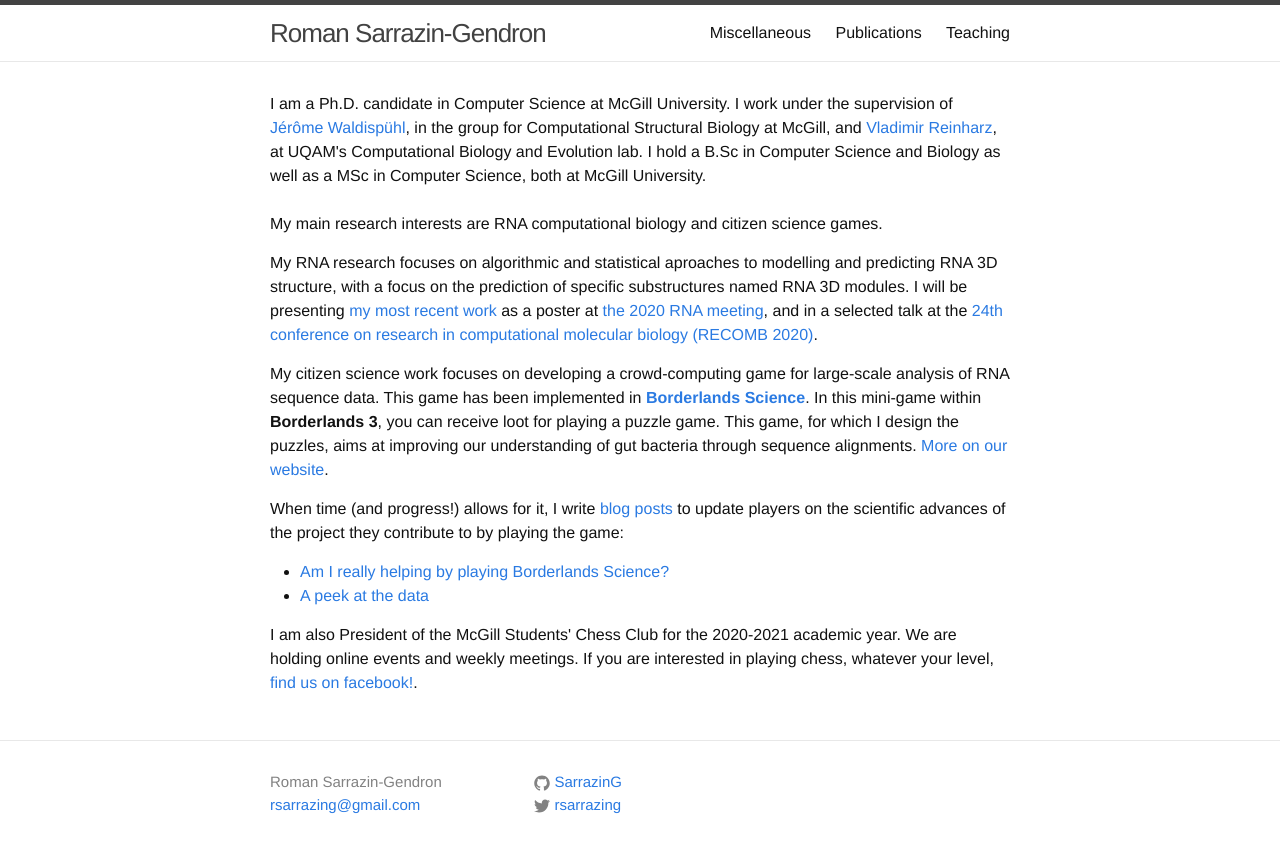
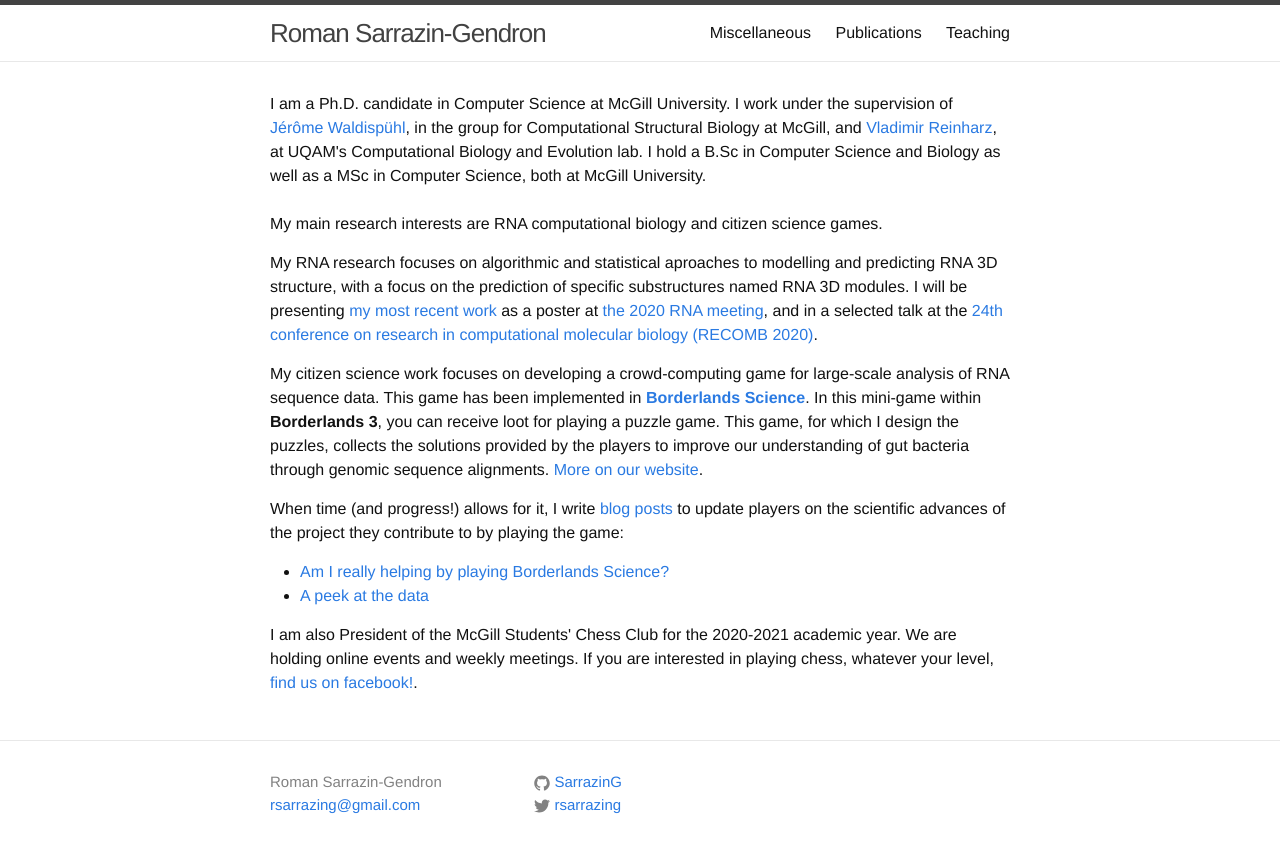
Before and after one commit to SarrazinG/SarrazinG.github.io, a Jekyll site: the page built from index.html, in a window 1280 px wide. Shown: the top 853 px of the page. Built offline with Jekyll 4.4.1, drawn with Linux system fonts in a browser that asks for light colours.

Commit message:
Update index.html

```diff
--- a/index.html
+++ b/index.html
@@ -8,7 +8,7 @@ I am a Ph.D. candidate in Computer Science at McGill University. I work under th
 
 <p>My main research interests are RNA computational biology and citizen science games.</p>
 <p>My RNA research focuses on algorithmic and statistical aproaches to modelling and predicting RNA 3D structure, with a focus on the prediction of specific substructures named RNA 3D modules. I will be presenting <a href="https://www.biorxiv.org/content/10.1101/834762v2">my most recent work</a> as a poster at <a href="https://www2.rnasociety.org/conferences/rna-2020/">the 2020 RNA meeting</a>, and in a selected talk at the <a href="https://www.recomb2020.org/">24th conference on research in computational molecular biology (RECOMB 2020)</a>.</p>
-<p>My citizen science work focuses on developing a crowd-computing game for large-scale analysis of RNA sequence data. This game has been implemented in <a href="https://borderlands.com/en-US/news/2020-04-07-borderlands-science/"><strong>Borderlands Science</strong></a>. In this mini-game within <strong>Borderlands 3</strong>, you can receive loot for playing a puzzle game. This game, for which I design the puzzles, aims at improving our understanding of gut bacteria through sequence alignments. <a href="https://dnapuzzles.org/">More on our website</a>.</p>
+<p>My citizen science work focuses on developing a crowd-computing game for large-scale analysis of RNA sequence data. This game has been implemented in <a href="https://borderlands.com/en-US/news/2020-04-07-borderlands-science/"><strong>Borderlands Science</strong></a>. In this mini-game within <strong>Borderlands 3</strong>, you can receive loot for playing a puzzle game. This game, for which I design the puzzles, collects the solutions provided by the players to improve our understanding of gut bacteria through genomic sequence alignments. <a href="https://dnapuzzles.org/">More on our website</a>.</p>
 <p>When time (and progress!) allows for it, I write <a href="https://dnapuzzles.org/category/blog/">blog posts</a> to update players on the scientific advances of the project they contribute to by playing the game:</p>
 <ul>
 <li><a href="https://dnapuzzles.org/2020/04/13/am-i-really-helping-by-playing-borderlands-science/">Am I really helping by playing Borderlands Science?</a></li>
```
